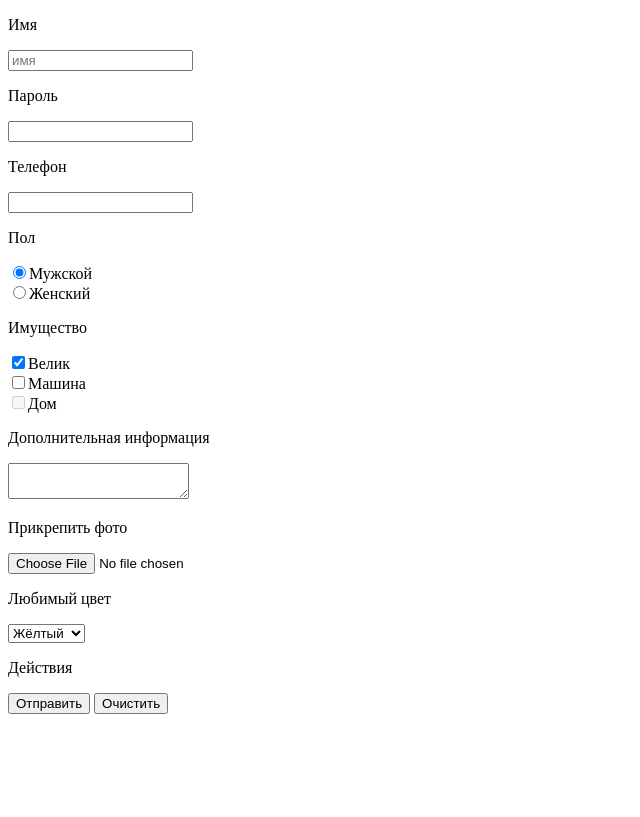
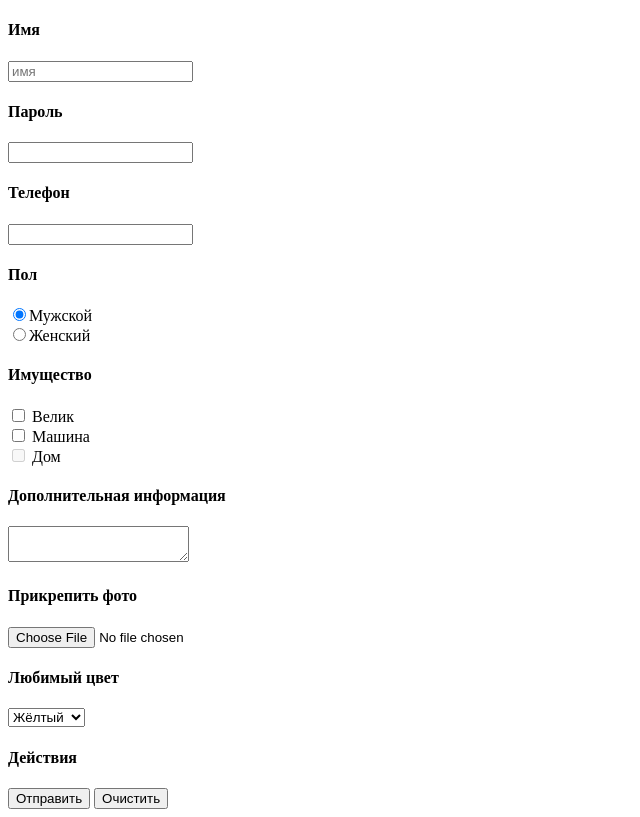
Before and after one commit to AVshirokov/Project-learn-HTML, a plain HTML site: page index.html in a window 1280 px wide. Shown: the whole page, without its empty margins (0-640 px from the left). Drawn offline with Linux system fonts and the light colour scheme.

Commit message:
Add files via upload

```diff
--- a/index.html
+++ b/index.html
@@ -12,56 +12,60 @@
 <body>
 	<form action="#" method="post" enctype="multipart/form-data">
 		<div>
-			<p>Имя</p>
+			<h4>Имя</h4>
 			<input placeholder="имя" tabindex="1" name="username" type="text">
 		</div>
 		<div>
-			<p>Пароль</p>
+			<h4>Пароль</h4>
 			<input tabindex="2" name="userpass" type="password">
 		</div>
 		<div>
-			<p>Телефон</p>
+			<h4>Телефон</h4>
 			<input tabindex="3" name="userphone" type="tel">
 		</div>
 		<div>
-			<p>Пол</p>
+			<h4>Пол</h4>
 			<div>
-				<input tabindex="4" checked type="radio" name="gender" value="male">Мужской
+				<input tabindex="4" checked type="radio" name="gender" value="male" id="check1"><label
+					for="check1">Мужской</label>
 			</div>
 			<div>
-				<input tabindex="4" type="radio" name="gender" value="female">Женский
+				<input tabindex="4" type="radio" name="gender" value="female" id="check2"><label
+					for="check2">Женский</label>
 			</div>
 		</div>
 		<div>
-			<p>Имущество</p>
+			<h4>Имущество</h4>
 			<div>
-				<input tabindex="5" checked type="checkbox" name="bike" value="yes">Велик
+				<input tabindex="5" type="checkbox" name="bike" value="yes" id="check3"> <label for="check3">Велик</label>
 			</div>
 			<div>
-				<input tabindex="6" type="checkbox" name="car" value="yes">Машина
+				<input tabindex="6" type="checkbox" name="car" value="yes" id="check4"> <label for="check4">Машина</label>
 			</div>
 			<div>
-				<input tabindex="7" disabled type="checkbox" name="house" value="yes">Дом
+				<input tabindex="7" disabled type="checkbox" name="house" value="yes" id="check5"> <label
+					for="check5">Дом</label>
 			</div>
+
 
 		</div>
 		<div>
-			<p>Дополнительная информация</p>
+			<h4>Дополнительная информация</h4>
 			<textarea tabindex="8" name="text"></textarea>
 		</div>
 		<div>
-			<p>Прикрепить фото</p>
+			<h4>Прикрепить фото</h4>
 			<input tabindex="9" type="file" name="userfoto">
 		</div>
 		<div>
-			<p>Любимый цвет</p>
+			<h4>Любимый цвет</h4>
 			<select tabindex="10" name="color">
 				<option value="red">Красный</option>
 				<option value="green">Зелёный</option>
 				<option selected value="yellow">Жёлтый</option>
 			</select>
 			<div>
-				<p>Действия</p>
+				<h4>Действия</h4>
 				<button tabindex="11" type="submit">Отправить</button>
 				<button tabindex="12" type="reset">Очистить</button>
 
```
